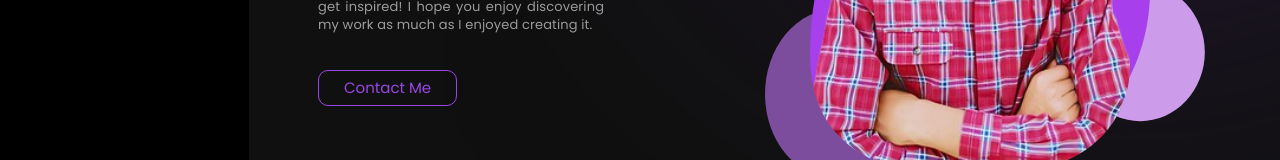
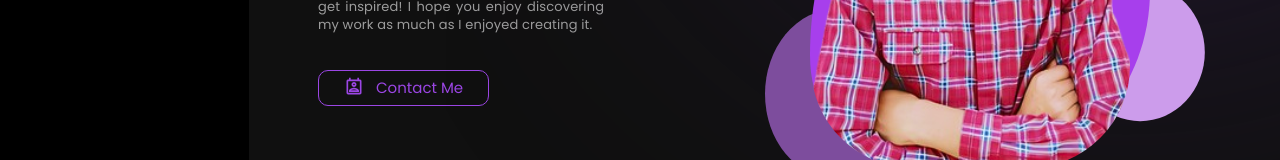
Before and after one commit to rakotoarisonlandry/Portfolio, a React (Vite) app: page / in a window 1280 px wide. Shown: the part 394-554 px from the top of the page. Built offline with nearby package versions, Linux system fonts and the light colour scheme.

Commit message:
simple modif

```diff
--- a/src/pages/Home/Home.jsx
+++ b/src/pages/Home/Home.jsx
@@ -4,6 +4,7 @@ import { Link } from "react-router-dom";
 import { TypeAnimation } from "react-type-animation";
 import HomeComponent from "./HomeComponent";
 import Blur from "../../../public/assets/img/blur.svg";
+import { MdOutlinePermContactCalendar } from "react-icons/md";
 import hello from "../../../public/assets/img/stock-vector-hi-hello-banner-speech-bubble-poster-and-sticker-concept-with-text-hello-white-bubble-message-1505210795-removebg-preview.png";
 import portrait from "../../../public/assets/img/test.svg";
 import Contact from "../Contact/Contact";
@@ -16,7 +17,7 @@ function Home() {
         <Box className="Home-container">
           <img src={hello} alt="" className="Home-hello" />
           <Typography variant="h4" fontWeight="900" className="Home-Title">
-            <span >I'm</span> Landry RAKOTOARISON
+            <span>I'm</span> Landry RAKOTOARISON
           </Typography>
           <TypeAnimation
             sequence={["Developer", 1000, "Developer & Designer", 1000]}
@@ -34,7 +35,10 @@ function Home() {
             much as I enjoyed creating it.
           </Typography>
           <Link className="home-Link" to="/contact">
-            <button className="home-Button">Contact Me</button>
+            <button className="home-Button flex">
+              <MdOutlinePermContactCalendar className="text-[20px] mr-3"/>
+              Contact Me
+            </button>
           </Link>
         </Box>
         <img src={portrait} alt="" className="Home-portrait" />
```
